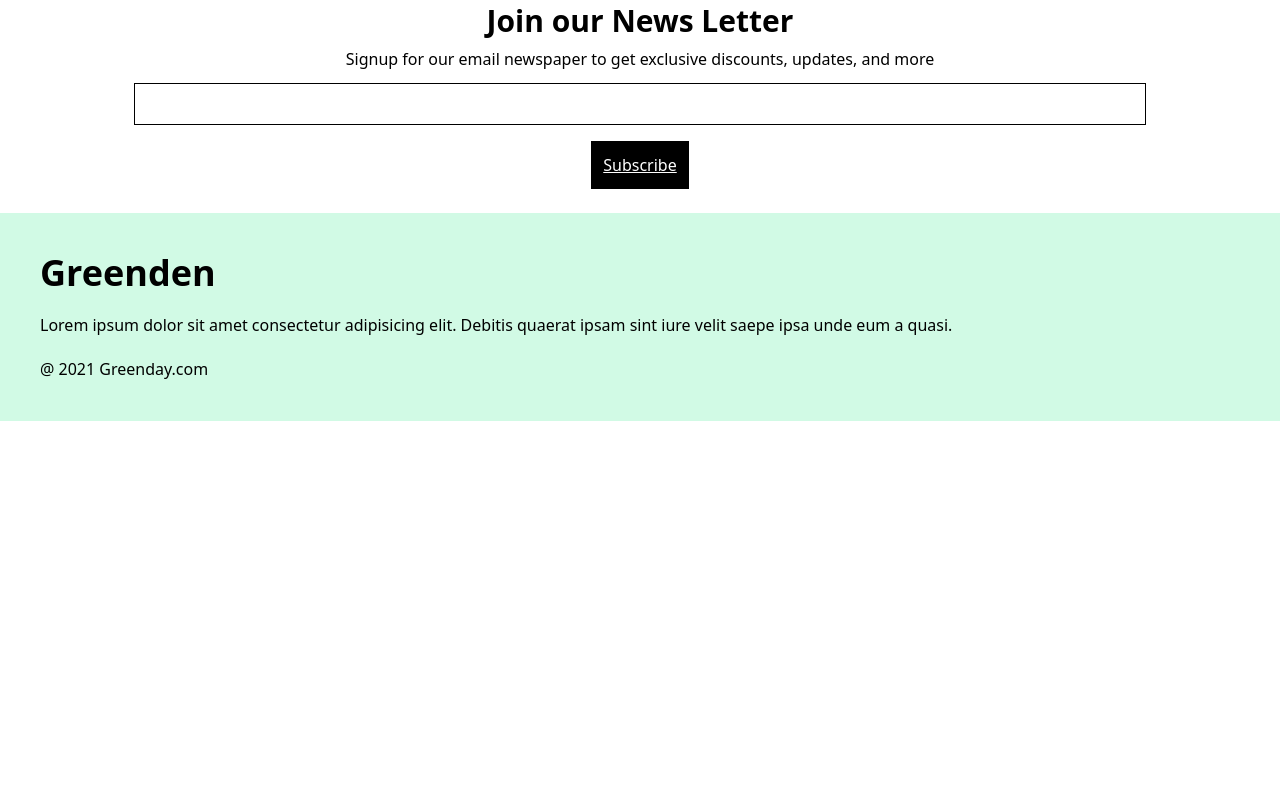
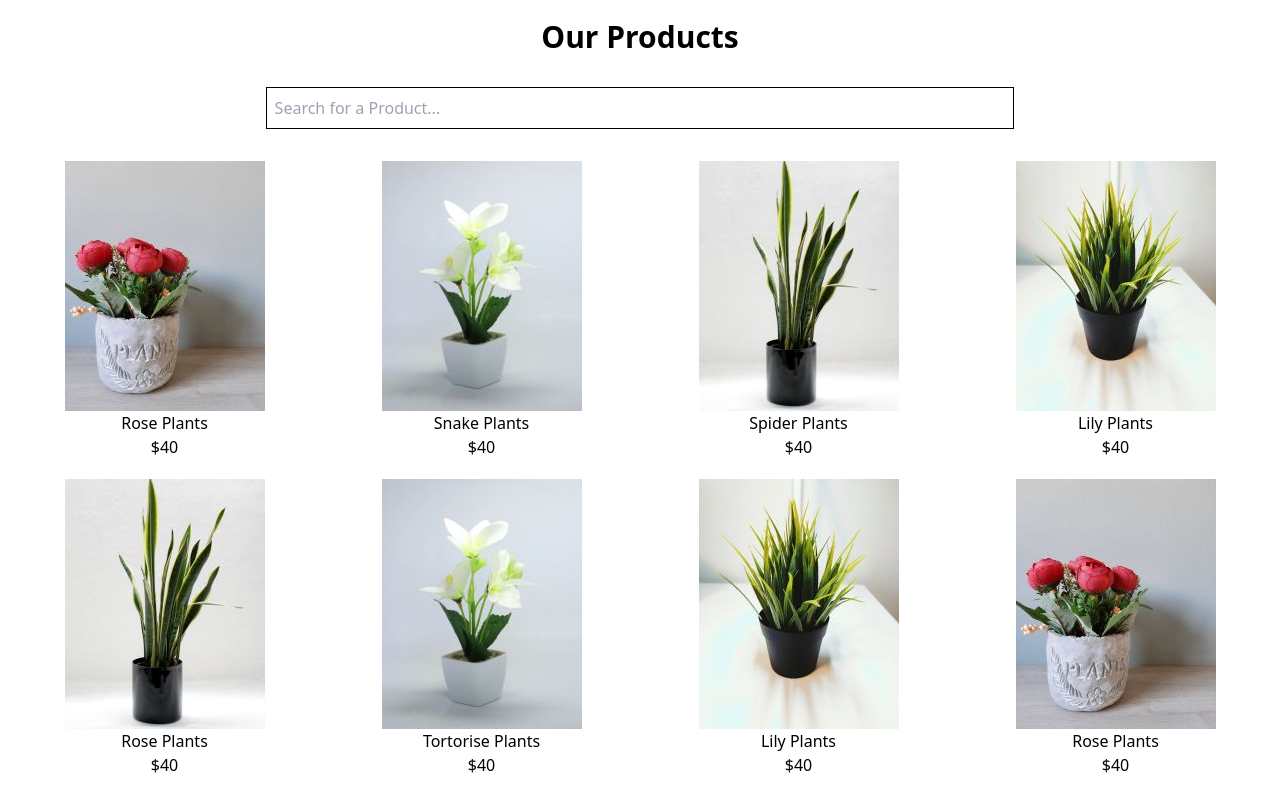
Before and after one commit to DHAYANANTH004/Greenden, a plain HTML site: page index.html in a window 1280 px wide. Shown: the part 1718-2528 px from the top of the page. Before the commit the page ends 2139 px from the top, so only its background shows below. Drawn offline with nearby package versions, Linux system fonts and the light colour scheme.

Commit message:
updated product

```diff
--- a/index.html
+++ b/index.html
@@ -127,6 +127,54 @@
 
     </section>
 
+        <!--product page-->
+        <section class="text-center p-4 mt-5">
+            <h1 class="font-bold text-3xl mb-5">Our Products</h1>
+            <input type="text" class="border border-black p-2 m-3" style="width: 60%;" placeholder="Search for a Product...">
+            <div class="mt-5 grid grid-cols-2 gap-5 md:grid-cols-4">
+                <div>
+                    <img src="./images/bestseller_1.jpg" alt="product-image" class="inline hover:shadow-xl transform hover:-translate-y-2" >
+                    <h1>Rose Plants</h1>
+                    <p>$40</p>
+                </div>
+                <div>
+                    <img src="./images/bestseller_2.jpg" alt="product-image" class="inline hover:shadow-xl transform hover:-translate-y-2" >
+                    <h1>Snake Plants</h1>
+                    <p>$40</p>
+                </div>
+                <div>
+                    <img src="./images/bestseller_3.jpg" alt="product-image" class="inline hover:shadow-xl transform hover:-translate-y-2" >
+                    <h1>Spider Plants</h1>
+                    <p>$40</p>
+                </div>
+                <div>
+                    <img src="./images/bestseller_4.jpg" alt="product-image" class="inline hover:shadow-xl transform hover:-translate-y-2" >
+                    <h1>Lily Plants</h1>
+                    <p>$40</p>
+                </div>
+                <div>
+                    <img src="./images/bestseller_3.jpg" alt="product-image" class="inline hover:shadow-xl transform hover:-translate-y-2" >
+                    <h1>Rose Plants</h1>
+                    <p>$40</p>
+                </div>
+                <div>
+                    <img src="./images/bestseller_2.jpg" alt="product-image" class="inline hover:shadow-xl transform hover:-translate-y-2" >
+                    <h1>Tortorise Plants</h1>
+                    <p>$40</p>
+                </div>
+                <div>
+                    <img src="./images/bestseller_4.jpg" alt="product-image" class="inline hover:shadow-xl transform hover:-translate-y-2" >
+                    <h1>Lily Plants</h1>
+                    <p>$40</p>
+                </div>
+                <div>
+                    <img src="./images/bestseller_1.jpg" alt="product-image" class="inline hover:shadow-xl transform hover:-translate-y-2" >
+                    <h1>Rose Plants</h1>
+                    <p>$40</p>
+                </div>
+            </div>
+        </section>
+
     <!--News Letter-->
     <section class="text-center mx-2">
         <h1 class="text-3xl font-bold mt-5 mb-2 text-center">Join our News Letter</h1>
@@ -136,8 +184,10 @@
         <button class="bg-black text-white p-3 m-1 underline hover:shadow-xl">Subscribe</button>
     </section>
 
+
+
     <!--footer-->
-    <section class="bg-green-100 p-10 mt-5 flex flex-col gap-5">
+    <section class="bg-green-100 p-10 mt-6 flex flex-col gap-5">
         <h1 class="text-4xl font-bold">Greenden</h1>
         <p>Lorem ipsum dolor sit amet consectetur adipisicing elit. Debitis quaerat ipsam sint iure velit saepe ipsa unde eum a quasi.</p>
         <p>@ 2021 Greenday.com</p>
```
